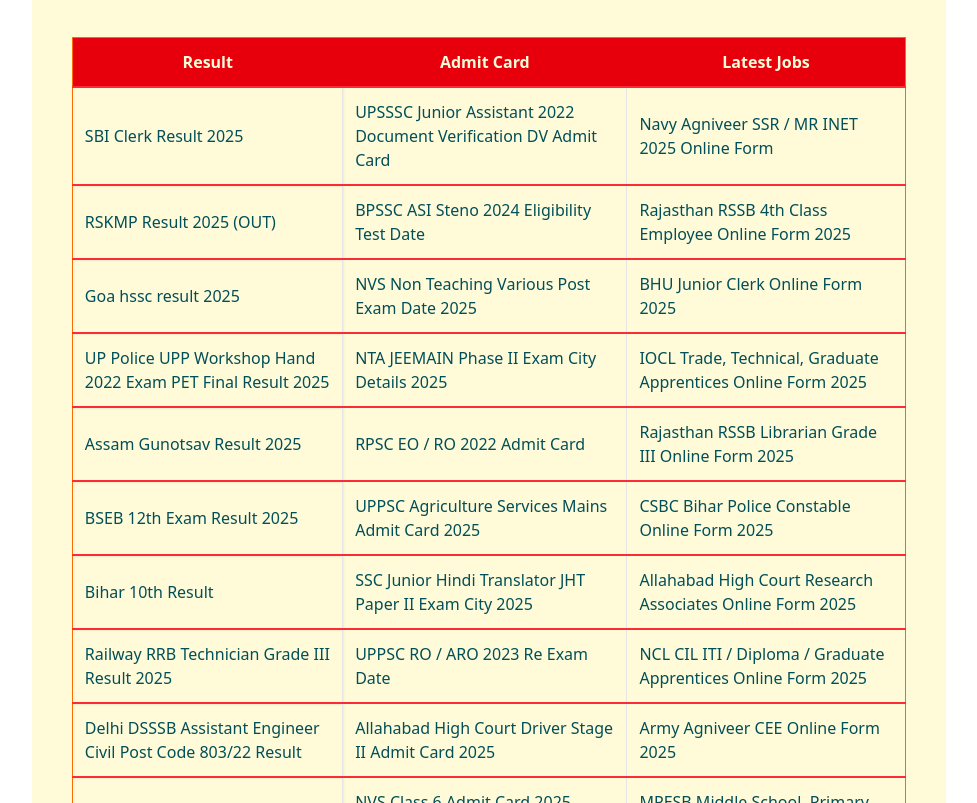
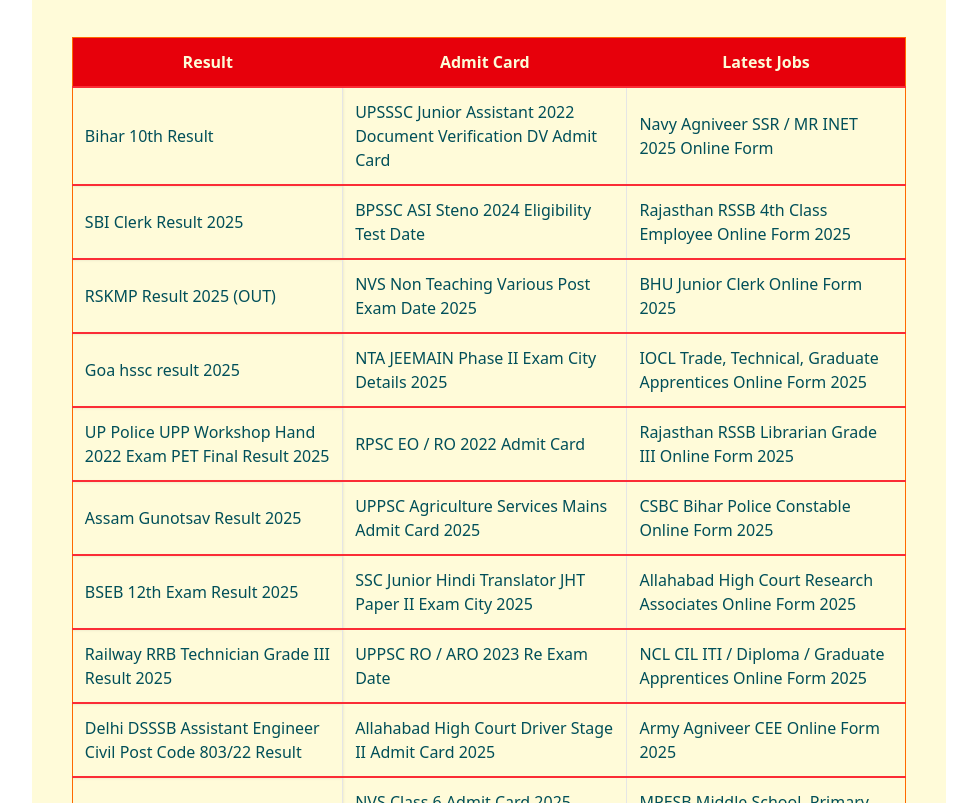
Before and after one commit to CoderSantosh1/TestRepo, a Next.js app: page / in a window 1280 px wide. Shown: the part 460-1263 px from the top of the page, without its empty margins (151-1128 px from the left). Built offline with nearby package versions, Linux system fonts and the light colour scheme.

Commit message:
chnage 10th results

```diff
--- a/src/app/pages/Home.tsx
+++ b/src/app/pages/Home.tsx
@@ -3,13 +3,13 @@
 
 const data = {
   result: [
+    "Bihar 10th Result",
     "SBI Clerk Result 2025",
     "RSKMP Result 2025 (OUT)",
     "Goa hssc result 2025",
     "UP Police UPP Workshop Hand 2022 Exam PET Final Result 2025",
     "Assam Gunotsav Result 2025",
     "BSEB 12th Exam Result 2025",
-    "Bihar 10th Result",
     "Railway RRB Technician Grade III Result 2025",
     "Delhi DSSSB Assistant Engineer Civil Post Code 803/22 Result",
     "GATE 2025 Results"
```
